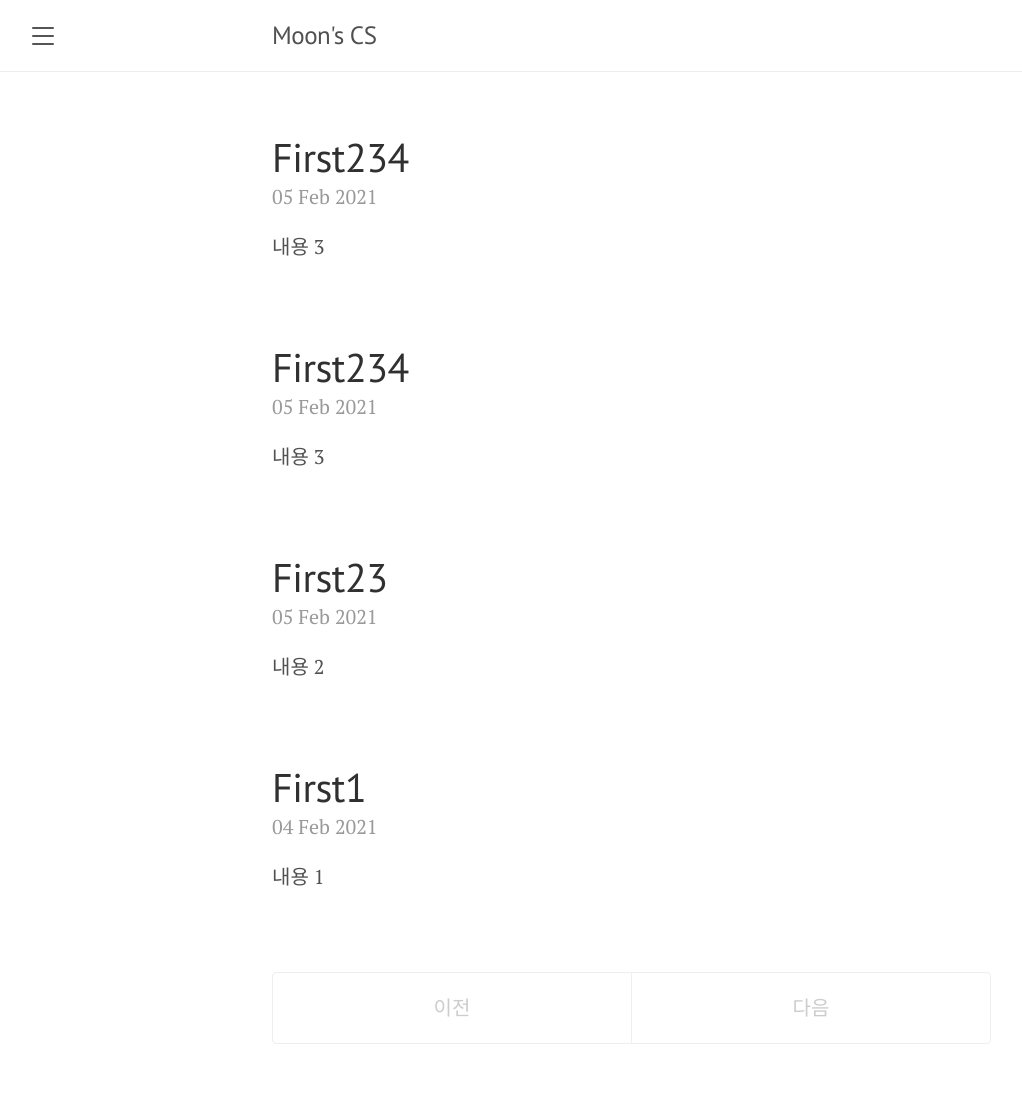
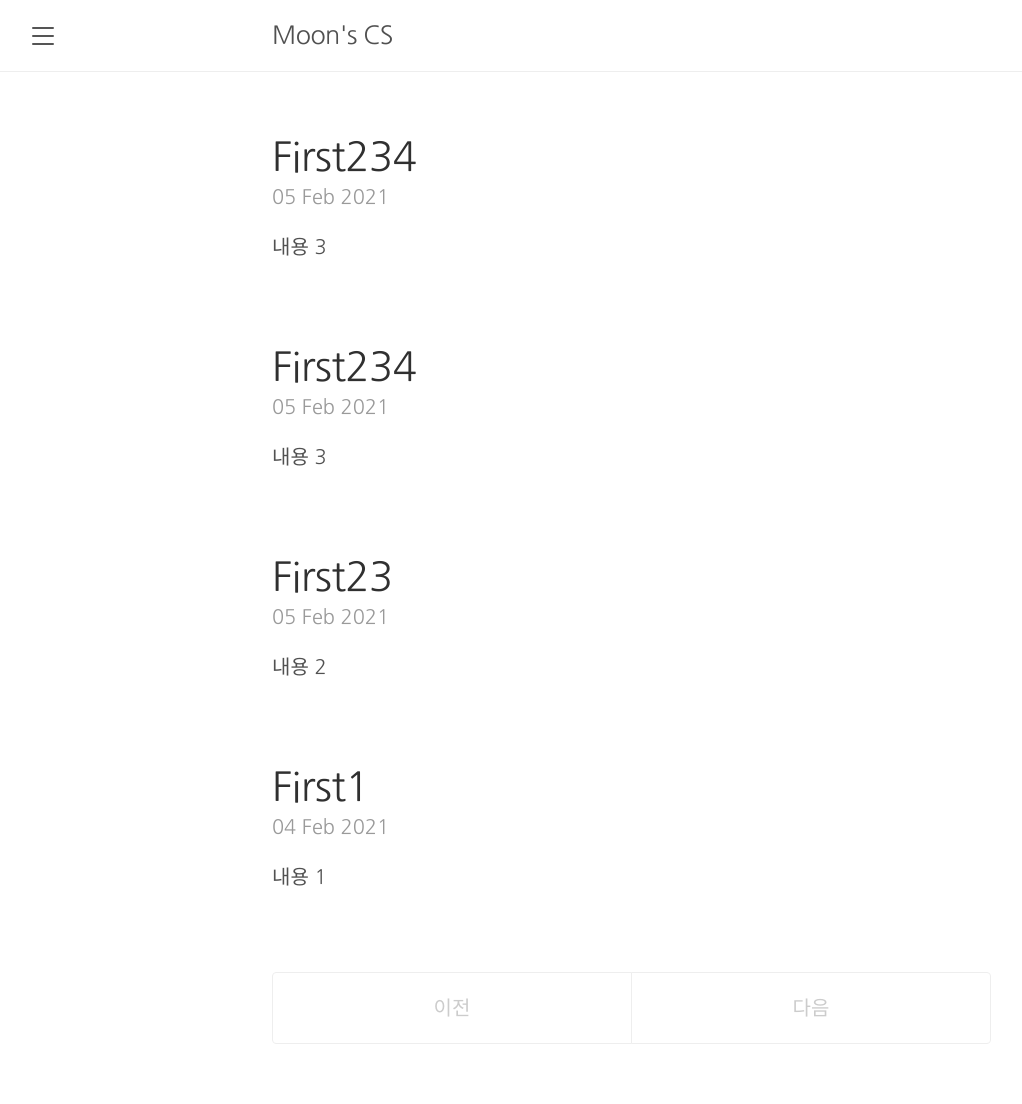
Before and after one commit to HuicheolMoon/HuicheolMoon.github.io, a Jekyll site: the page built from index.html, in a window 1280 px wide. Shown: the whole page, without its empty margins (8-1030 px from the left). Built offline with Jekyll 4.4.1, drawn with Linux system fonts in a browser that asks for light colours; the list of posts is cut into pages by our own code.

Commit message:
Change font -> Nanum

```diff
--- a/_includes/head.html
+++ b/_includes/head.html
@@ -19,7 +19,7 @@
   <link rel="stylesheet" href="{{ '/public/css/poole.css' | absolute_url }}">
   <link rel="stylesheet" href="{{ '/public/css/syntax.css' | absolute_url }}">
   <link rel="stylesheet" href="{{ '/public/css/lanyon.css' | absolute_url }}">
-  <link rel="stylesheet" href="https://fonts.googleapis.com/css?family=PT+Serif:400,400italic,700%7CPT+Sans:400">
+  <link rel="stylesheet" href="https://fonts.googleapis.com/css2?family=Nanum+Gothic:wght@400;700&display=swap">
 
   <link rel="apple-touch-icon-precomposed" sizes="144x144" href="{{ '/public/apple-touch-icon-precomposed.png' | absolute_url }}">
   <link rel="shortcut icon" href="{{ '/public/favicon.ico' | absolute_url }}">
--- a/public/css/lanyon.css
+++ b/public/css/lanyon.css
@@ -41,11 +41,11 @@ body {
 }
 
 html {
-  font-family: "PT Serif", Georgia, "Times New Roman", serif;
+  font-family: 'Nanum Gothic', sans-serif;
 }
 
 h1, h2, h3, h4, h5, h6 {
-  font-family: "PT Sans", Helvetica, Arial, sans-serif;
+  font-family: 'Nanum Gothic', sans-serif;
   font-weight: 400;
   color: #313131;
   letter-spacing: -.025rem;
@@ -148,7 +148,7 @@ h1, h2, h3, h4, h5, h6 {
   width: 14rem;
   visibility: hidden;
   overflow-y: auto;
-  font-family: "PT Sans", Helvetica, Arial, sans-serif;
+  font-family: 'Nanum Gothic', sans-serif;
   font-size: .875rem; /* 15px */
   color: rgba(255,255,255,.6);
   background-color: #202020;
@@ -363,7 +363,7 @@ a.sidebar-nav-item:focus {
   overflow: hidden; /* clearfix */
   margin-left: -1rem;
   margin-right: -1rem;
-  font-family: "PT Sans", Helvetica, Arial, sans-serif;
+  font-family: 'Nanum Gothic', sans-serif;
   color: #ccc;
   text-align: center;
 }
```
